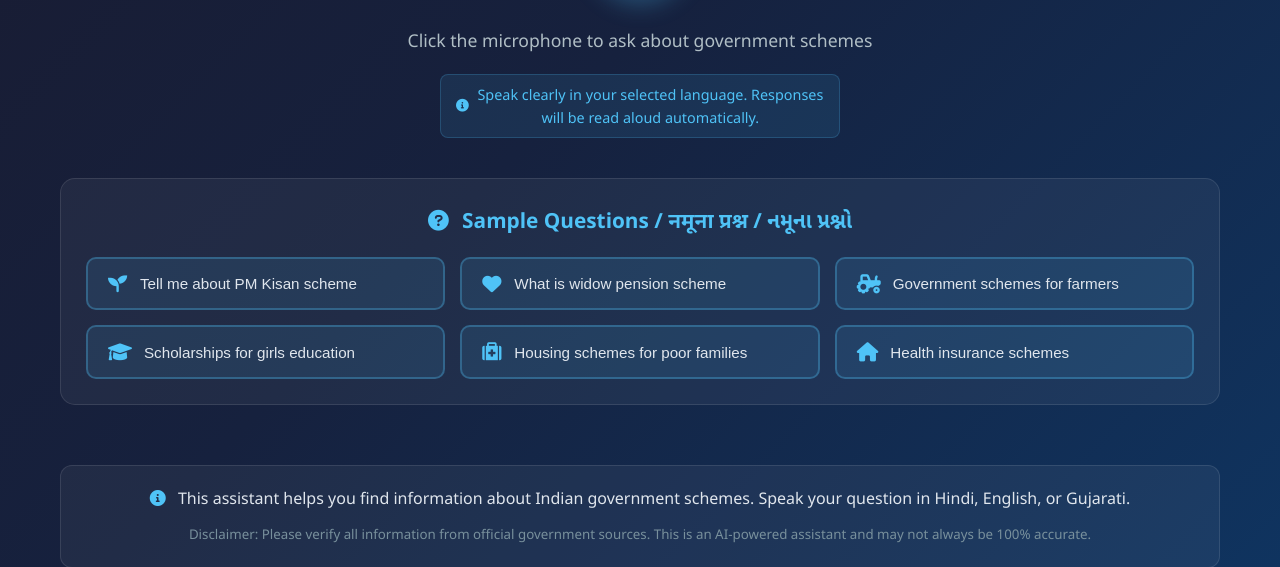
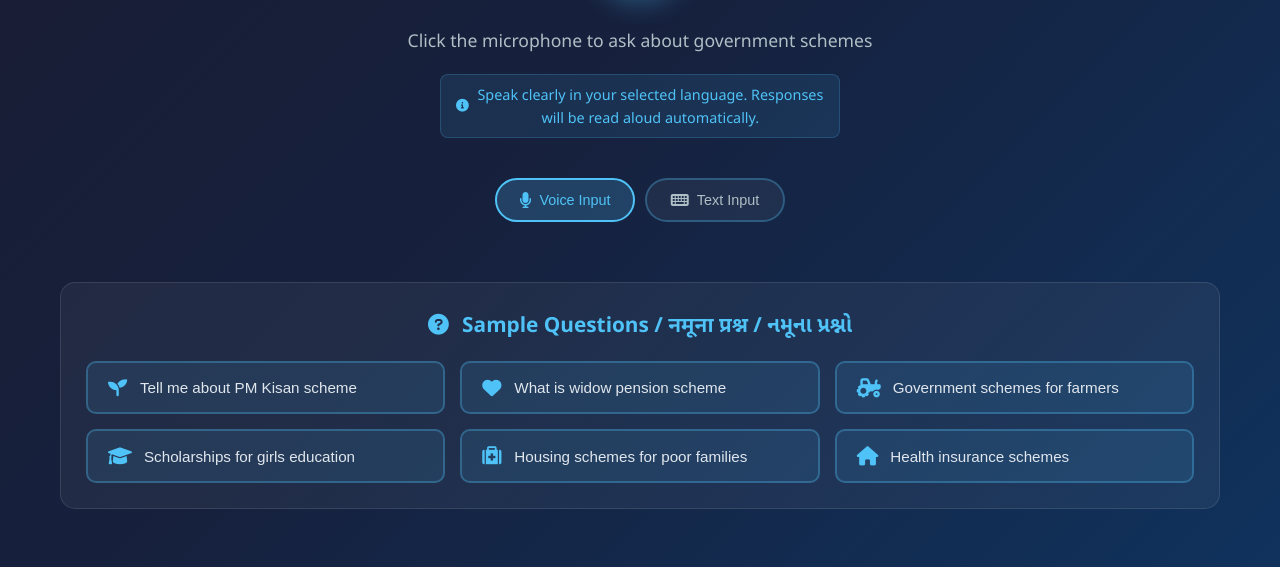
Before and after one commit to SimranShaikh20/Sarkari-Yojna-Sahayak, a Flask app: page / in a window 1280 px wide. Shown: the part 526-1093 px from the top of the page. Run offline with Flask 3, Linux system fonts and the light colour scheme.

Commit message:
Enable text input and improve voice support for Gujarati language
Implements text input functionality and enhances Gujarati TTS by providing voice fallbacks.

Replit-Commit-Author: Agent
Replit-Commit-Session-Id: ab6e79f0-0c91-4bf2-995c-2c2a60e3950e
Replit-Commit-Screenshot-Url: https://storage.googleapis.com/screenshot-production-us-central1/f8c3e8cf-752e-4a3d-bdb0-8d0aee9f5770/ab6e79f0-0c91-4bf2-995c-2c2a60e3950e/7PBNxcp

```diff
--- a/static/script.js
+++ b/static/script.js
@@ -68,6 +68,17 @@ const errorText = document.getElementById('error-text');
 const speakBtn = document.getElementById('speak-btn');
 const stopSpeechBtn = document.getElementById('stop-speech-btn');
 const sampleButtons = document.querySelectorAll('.sample-btn');
+
+// Text input elements
+const voiceModeBtn = document.getElementById('voice-mode-btn');
+const textModeBtn = document.getElementById('text-mode-btn');
+const textInputContainer = document.getElementById('text-input-container');
+const textQueryInput = document.getElementById('text-query-input');
+const sendTextBtn = document.getElementById('send-text-btn');
+const voiceInterface = document.querySelector('.voice-interface');
+
+// Current input mode
+let inputMode = 'voice'; // 'voice' or 'text'
 
 // Initialize speech recognition
 function initSpeechRecognition() {
@@ -277,9 +288,26 @@ function speakText(text) {
                 voice = voices.find(v => v.lang.toLowerCase().includes(langPrefix));
             }
 
-            // For Hindi, also try 'en-IN' as fallback
-            if (!voice && currentLanguage === 'hindi') {
-                voice = voices.find(v => v.lang === 'en-IN' || v.lang.startsWith('en'));
+            // Language-specific fallbacks
+            if (!voice) {
+                if (currentLanguage === 'hindi') {
+                    voice = voices.find(v => v.lang === 'en-IN' || v.lang.startsWith('en'));
+                } else if (currentLanguage === 'gujarati') {
+                    // For Gujarati, try better fallbacks in order:
+                    // 1. Hindi voice (most compatible for Devanagari)
+                    // 2. English-India voice
+                    // 3. Any English voice
+                    voice = voices.find(v => v.lang === 'hi-IN' || v.lang.startsWith('hi')) ||
+                           voices.find(v => v.lang === 'en-IN') ||
+                           voices.find(v => v.lang.startsWith('en') && v.name.includes('India')) ||
+                           voices.find(v => v.lang.startsWith('en'));
+
+                    // If still no voice found, log available voices for debugging
+                    if (!voice) {
+                        console.log('No suitable voice found for Gujarati. Available voices:',
+                                  voices.map(v => `${v.name} (${v.lang})`));
+                    }
+                }
             }
 
             // Default to any available voice if none found
@@ -386,6 +414,7 @@ languageSelect.addEventListener('change', (e) => {
     currentLanguage = e.target.value;
     voiceStatus.textContent = getLocalizedText('clickToSpeak');
     updateSampleQuestions();
+    updatePlaceholderText();
 
     // Update recognition language if recording
     if (recognition) {
@@ -420,6 +449,63 @@ sampleButtons.forEach(btn => {
     });
 });
 
+// Text input event listeners
+voiceModeBtn.addEventListener('click', () => switchInputMode('voice'));
+textModeBtn.addEventListener('click', () => switchInputMode('text'));
+sendTextBtn.addEventListener('click', handleTextSubmission);
+textQueryInput.addEventListener('keypress', (e) => {
+    if (e.key === 'Enter') {
+        handleTextSubmission();
+    }
+});
+
+// Input mode switching
+function switchInputMode(mode) {
+    inputMode = mode;
+
+    if (mode === 'voice') {
+        voiceModeBtn.classList.add('active');
+        textModeBtn.classList.remove('active');
+        voiceInterface.style.display = 'block';
+        textInputContainer.style.display = 'none';
+    } else {
+        textModeBtn.classList.add('active');
+        voiceModeBtn.classList.remove('active');
+        voiceInterface.style.display = 'none';
+        textInputContainer.style.display = 'block';
+        textQueryInput.focus();
+    }
+}
+
+// Handle text input submission
+function handleTextSubmission() {
+    const query = textQueryInput.value.trim();
+    if (!query) return;
+
+    sendTextBtn.disabled = true;
+    displayUserMessage(query);
+    processQuery(query);
+    textQueryInput.value = '';
+
+    // Re-enable button after processing
+    setTimeout(() => {
+        sendTextBtn.disabled = false;
+    }, 1000);
+}
+
+// Update placeholder text based on language
+function updatePlaceholderText() {
+    const placeholders = {
+        english: "Type your question about government schemes...",
+        hindi: "सरकारी योजनाओं के बारे में अपना सवाल लिखें...",
+        gujarati: "સરકારી યોજનાઓ વિશે તમારો પ્રશ્ન લખો..."
+    };
+
+    if (textQueryInput) {
+        textQueryInput.placeholder = placeholders[currentLanguage] || placeholders.english;
+    }
+}
+
 // Initialize voices for TTS
 function initializeVoices() {
     const voices = synthesis.getVoices();
@@ -445,6 +531,7 @@ function initializeVoices() {
 document.addEventListener('DOMContentLoaded', () => {
     initSpeechRecognition();
     updateSampleQuestions();
+    updatePlaceholderText();
     initializeVoices();
 
     // Set initial status
--- a/static/style.css
+++ b/static/style.css
@@ -235,6 +235,132 @@ body {
 
 .voice-help i {
     font-size: 0.8rem;
+}
+
+/* Text Input Section */
+.text-input-section {
+    margin-bottom: 40px;
+}
+
+.input-method-toggle {
+    display: flex;
+    justify-content: center;
+    gap: 10px;
+    margin-bottom: 20px;
+}
+
+.mode-btn {
+    background: rgba(255, 255, 255, 0.05);
+    border: 2px solid rgba(79, 195, 247, 0.3);
+    border-radius: 25px;
+    padding: 12px 20px;
+    color: #b0bec5;
+    cursor: pointer;
+    transition: all 0.3s ease;
+    font-size: 0.9rem;
+    display: flex;
+    align-items: center;
+    gap: 8px;
+    min-width: 140px;
+    justify-content: center;
+}
+
+.mode-btn:hover {
+    border-color: #4fc3f7;
+    background: rgba(79, 195, 247, 0.1);
+}
+
+.mode-btn.active {
+    background: rgba(79, 195, 247, 0.2);
+    border-color: #4fc3f7;
+    color: #4fc3f7;
+}
+
+.mode-btn i {
+    font-size: 1rem;
+}
+
+.text-input-container {
+    background: rgba(255, 255, 255, 0.05);
+    padding: 25px;
+    border-radius: 15px;
+    border: 1px solid rgba(255, 255, 255, 0.1);
+}
+
+.input-group {
+    display: flex;
+    gap: 10px;
+    margin-bottom: 15px;
+}
+
+#text-query-input {
+    flex: 1;
+    background: rgba(255, 255, 255, 0.1);
+    border: 2px solid rgba(79, 195, 247, 0.3);
+    border-radius: 12px;
+    padding: 15px 20px;
+    color: #e0e6ed;
+    font-size: 1rem;
+    transition: all 0.3s ease;
+}
+
+#text-query-input:focus {
+    outline: none;
+    border-color: #4fc3f7;
+    background: rgba(255, 255, 255, 0.15);
+    box-shadow: 0 0 10px rgba(79, 195, 247, 0.3);
+}
+
+#text-query-input::placeholder {
+    color: #78909c;
+}
+
+.send-button {
+    background: linear-gradient(45deg, #4fc3f7, #29b6f6);
+    border: none;
+    border-radius: 12px;
+    padding: 15px 20px;
+    color: white;
+    cursor: pointer;
+    transition: all 0.3s ease;
+    font-size: 1rem;
+    min-width: 60px;
+    display: flex;
+    align-items: center;
+    justify-content: center;
+}
+
+.send-button:hover {
+    transform: scale(1.05);
+    box-shadow: 0 5px 15px rgba(79, 195, 247, 0.3);
+}
+
+.send-button:active {
+    transform: scale(0.95);
+}
+
+.send-button:disabled {
+    opacity: 0.5;
+    cursor: not-allowed;
+    transform: none;
+}
+
+.text-help {
+    text-align: center;
+}
+
+.text-help small {
+    color: #78909c;
+    font-size: 0.85rem;
+    display: flex;
+    align-items: center;
+    gap: 8px;
+    justify-content: center;
+}
+
+.text-help i {
+    font-size: 0.8rem;
+    color: #4fc3f7;
 }
 
 /* Sample Questions */
--- a/templates/index.html
+++ b/templates/index.html
@@ -52,6 +52,35 @@
                     <i class="fas fa-info-circle"></i>
                     Speak clearly in your selected language. Responses will be read aloud automatically.
                 </small>
+            </div>
+        </div>
+
+        <!-- Text Input Alternative -->
+        <div class="text-input-section">
+            <div class="input-method-toggle">
+                <button id="voice-mode-btn" class="mode-btn active">
+                    <i class="fas fa-microphone"></i>
+                    Voice Input
+                </button>
+                <button id="text-mode-btn" class="mode-btn">
+                    <i class="fas fa-keyboard"></i>
+                    Text Input
+                </button>
+            </div>
+
+            <div class="text-input-container" id="text-input-container" style="display: none;">
+                <div class="input-group">
+                    <input type="text" id="text-query-input" placeholder="Type your question about government schemes..." />
+                    <button id="send-text-btn" class="send-button">
+                        <i class="fas fa-paper-plane"></i>
+                    </button>
+                </div>
+                <div class="text-help">
+                    <small>
+                        <i class="fas fa-info-circle"></i>
+                        Type your question and press Enter or click send button
+                    </small>
+                </div>
             </div>
         </div>
 
```
